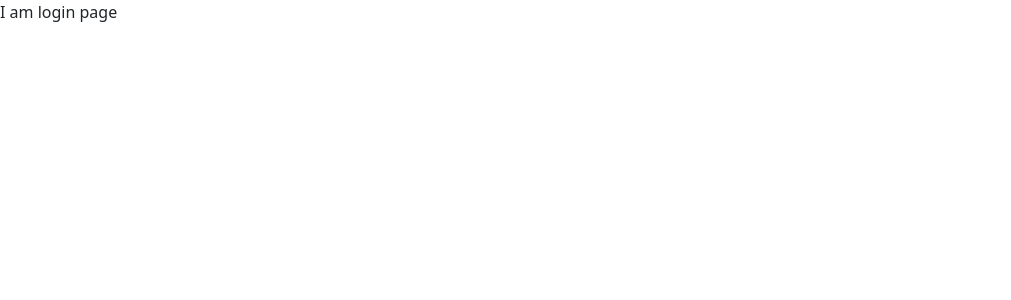
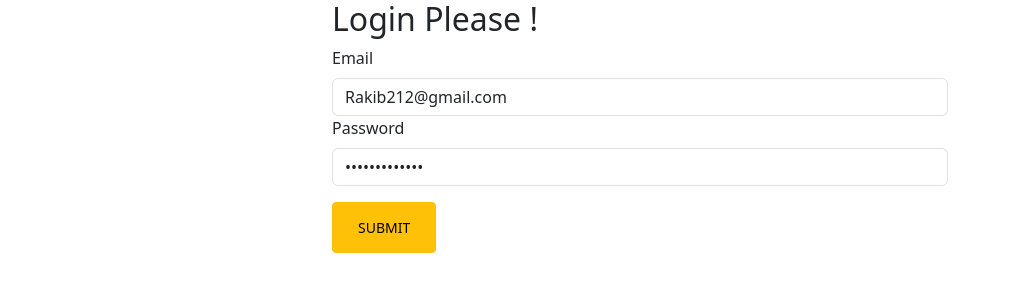
Before and after one commit to SheikhRakibhossain/CNC, a React (Vite) app: page /login in a window 1280 px wide. Shown: the top 300 px of the page, without its empty margins (0-1011 px from the left). Built offline with nearby package versions, Linux system fonts and the light colour scheme.

Commit message:
login html has made with react bootstrap

```diff
--- a/src/pages/Login/Login.jsx
+++ b/src/pages/Login/Login.jsx
@@ -1,10 +1,40 @@
 import React from 'react';
+import { Button, Col, Container, Form, Row } from 'react-bootstrap';
 
 const Login = () => {
     return (
-        <div>
-            I am login page
-        </div>
+      <>
+       <Container className='w-50 mx-auto '>
+        <h2>Login Please !</h2>
+                <Form>
+                    <Row className="mb-3">
+                        <Form.Group as={Col} md="12" >
+                            <Form.Label>Email</Form.Label>
+                            <Form.Control
+                                required
+                                name="email"
+                                type="email"
+                                placeholder="Write your email"
+                                defaultValue="Rakib212@gmail.com"
+                            />
+                            <Form.Control.Feedback>Looks good!</Form.Control.Feedback>
+                        </Form.Group>
+                        <Form.Group as={Col} md="12" >
+                            <Form.Label>Password</Form.Label>
+                            <Form.Control
+                                required
+                                name="password"
+                                type="password"
+                                placeholder="Write your password"
+                                defaultValue="@#aH!#12!_)()"
+                            />
+                            <Form.Control.Feedback>Looks good!</Form.Control.Feedback>
+                        </Form.Group>
+                    </Row>
+                    <Button type="submit" className='btn btn-warning border-none btn-sm'>Submit</Button>
+                </Form>
+            </Container>
+      </>
     );
 };
 
--- a/src/provider/AuthProvider.jsx
+++ b/src/provider/AuthProvider.jsx
@@ -1,6 +1,6 @@
 import React from 'react';
 import { createContext } from 'react';
-import { createUserWithEmailAndPassword, getAuth } from "firebase/auth";
+import { createUserWithEmailAndPassword, getAuth, signInWithEmailAndPassword } from "firebase/auth";
 import app from '../firebase.config';
 
 export const AuthContext = createContext(null);
@@ -11,10 +11,14 @@ const AuthProvider = ({children}) => {
     const createUser = (email, password) =>{
         return createUserWithEmailAndPassword(auth, email, password)
     }
+    const logIn = (email, password) =>{
+        return signInWithEmailAndPassword(auth, email, password)
+    }
     const user = {displayName:"Rakib"}
     const authInfo = {
         user,
         createUser,
+        logIn,
     };
     return (
         <AuthContext.Provider value={authInfo}>
```
